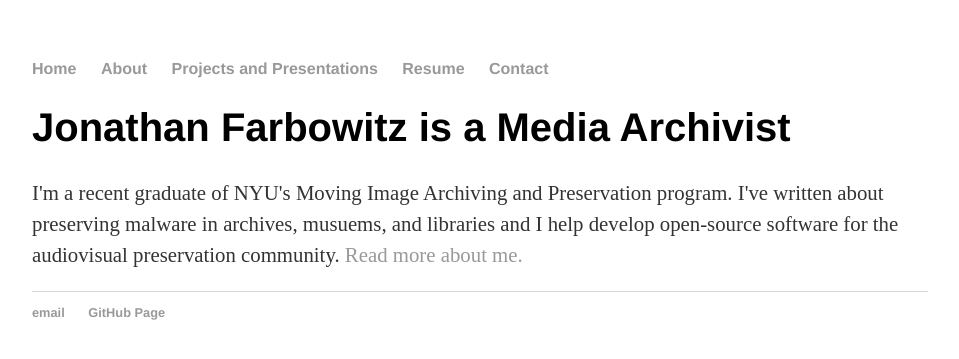
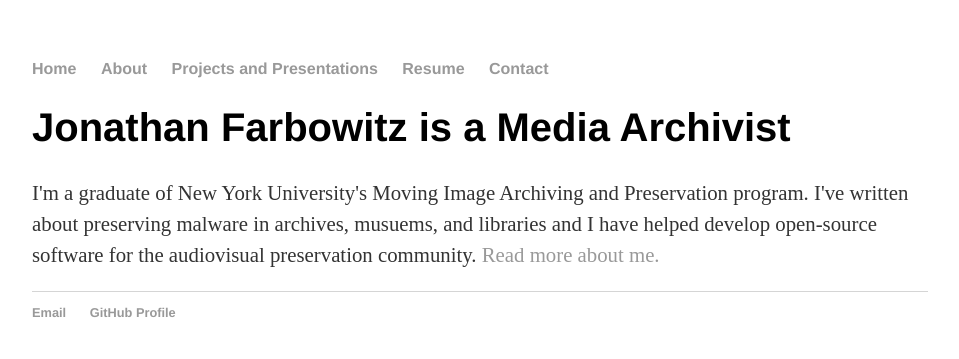
Before and after one commit to jfarbowitz/jfarbowitz.github.io, a Jekyll site: the page built from index.html, in a window 1280 px wide. Shown: the top 359 px of the page, without its empty margins (160-1119 px from the left). Built offline with Jekyll 4.4.1, drawn with Linux system fonts in a browser that asks for light colours.

Commit message:
improved some text

```diff
--- a/_layouts/default.html
+++ b/_layouts/default.html
@@ -22,8 +22,8 @@
 			</div><!-- /.container -->
 		<footer>
     		<ul>
-        		<li><a href="mailto:jfarbowitz@gmail.com">email</a></li>
-        		<li><a href="https://github.com/jfarbowitz">GitHub Page</a></li>
+        		<li><a href="mailto:jfarbowitz@gmail.com">Email</a></li>
+        		<li><a href="https://github.com/jfarbowitz">GitHub Profile</a></li>
 			</ul>
 		</footer>
 	</body>
--- a/index.html
+++ b/index.html
@@ -4,5 +4,5 @@ title: Jonathan Farbowitz, Media Archivist
 ---
     		<div class="blurb">
         		<h1>Jonathan Farbowitz is a Media Archivist</h1>
-				<p>I'm a recent graduate of NYU's Moving Image Archiving and Preservation program. I've written about preserving malware in archives, musuems, and libraries and I help develop open-source software for the audiovisual preservation community. <a href="/about">Read more about me.</a></p>
+				<p>I'm a graduate of New York University's Moving Image Archiving and Preservation program. I've written about preserving malware in archives, musuems, and libraries and I have helped develop open-source software for the audiovisual preservation community. <a href="/about">Read more about me.</a></p>
     		</div>
```
